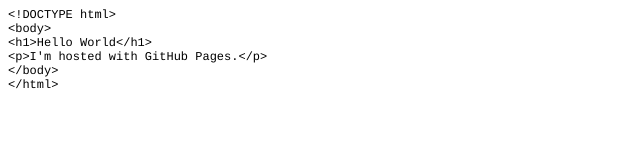
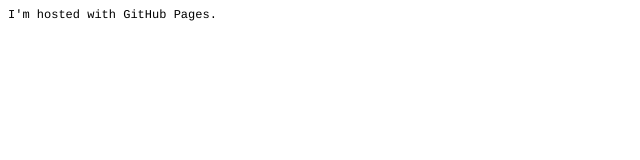
Before and after one commit to CoreyBowes/CoreyBowes.github.io, a plain HTML site: page index.html in a window 1280 px wide. Shown: the whole page, without its empty margins (0-640 px from the left). Drawn offline with Linux system fonts and the light colour scheme.

Commit message:
Another commit.

```diff
--- a/index.html
+++ b/index.html
@@ -12,11 +12,6 @@
   </style>
 </head>
 <body>
-<p class="p1"><span class="s1">&lt;!DOCTYPE html&gt;</span></p>
-<p class="p1"><span class="s1">&lt;body&gt;</span></p>
-<p class="p1"><span class="s1">&lt;h1&gt;Hello World&lt;/h1&gt;</span></p>
-<p class="p1"><span class="s1">&lt;p&gt;I'm hosted with GitHub Pages.&lt;/p&gt;</span></p>
-<p class="p1"><span class="s1">&lt;/body&gt;</span></p>
-<p class="p1"><span class="s1">&lt;/html&gt;</span></p>
+<p class="p1"><span class="s1">I'm hosted with GitHub Pages.</span></p>
 </body>
 </html>
```
